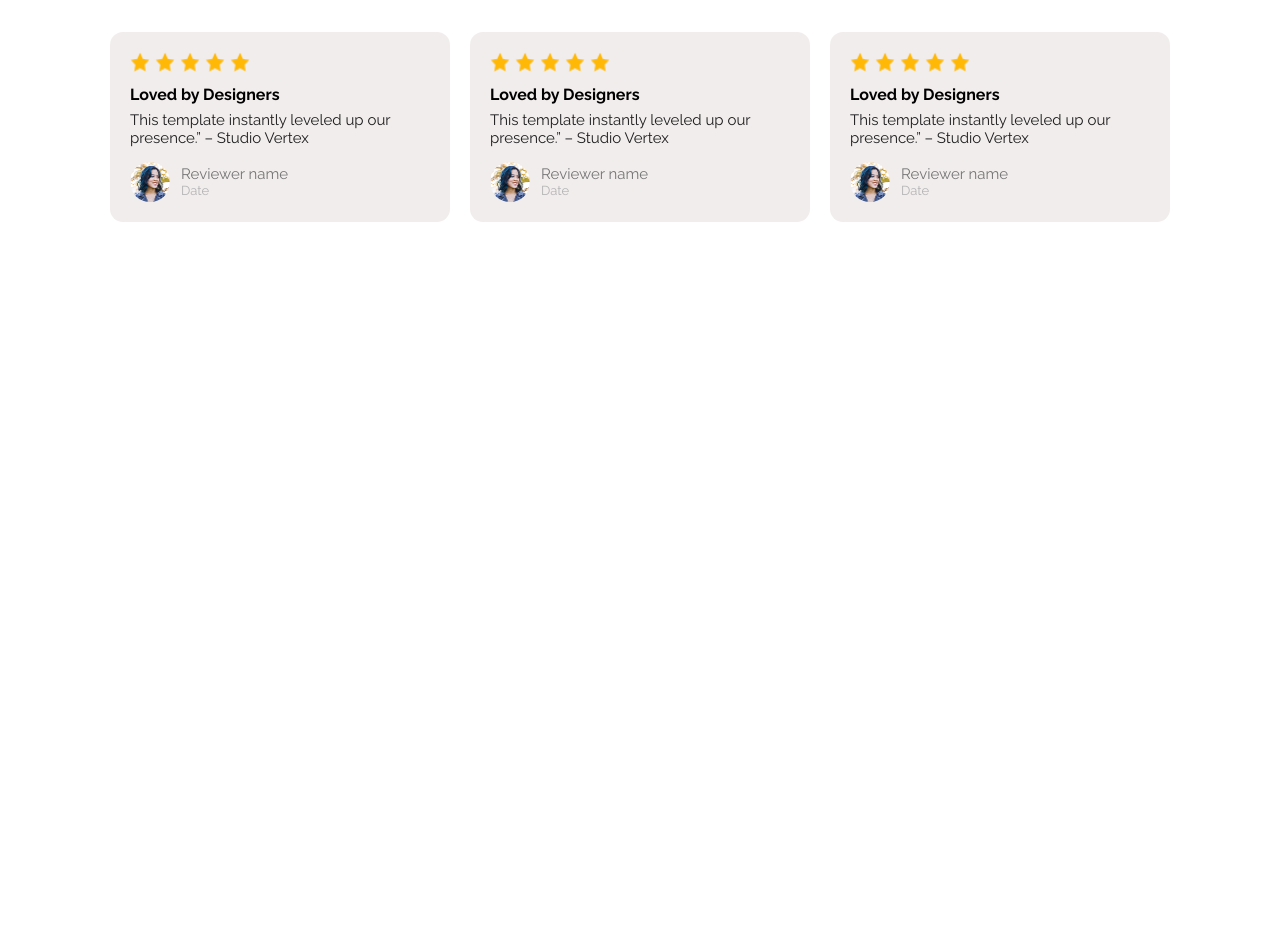
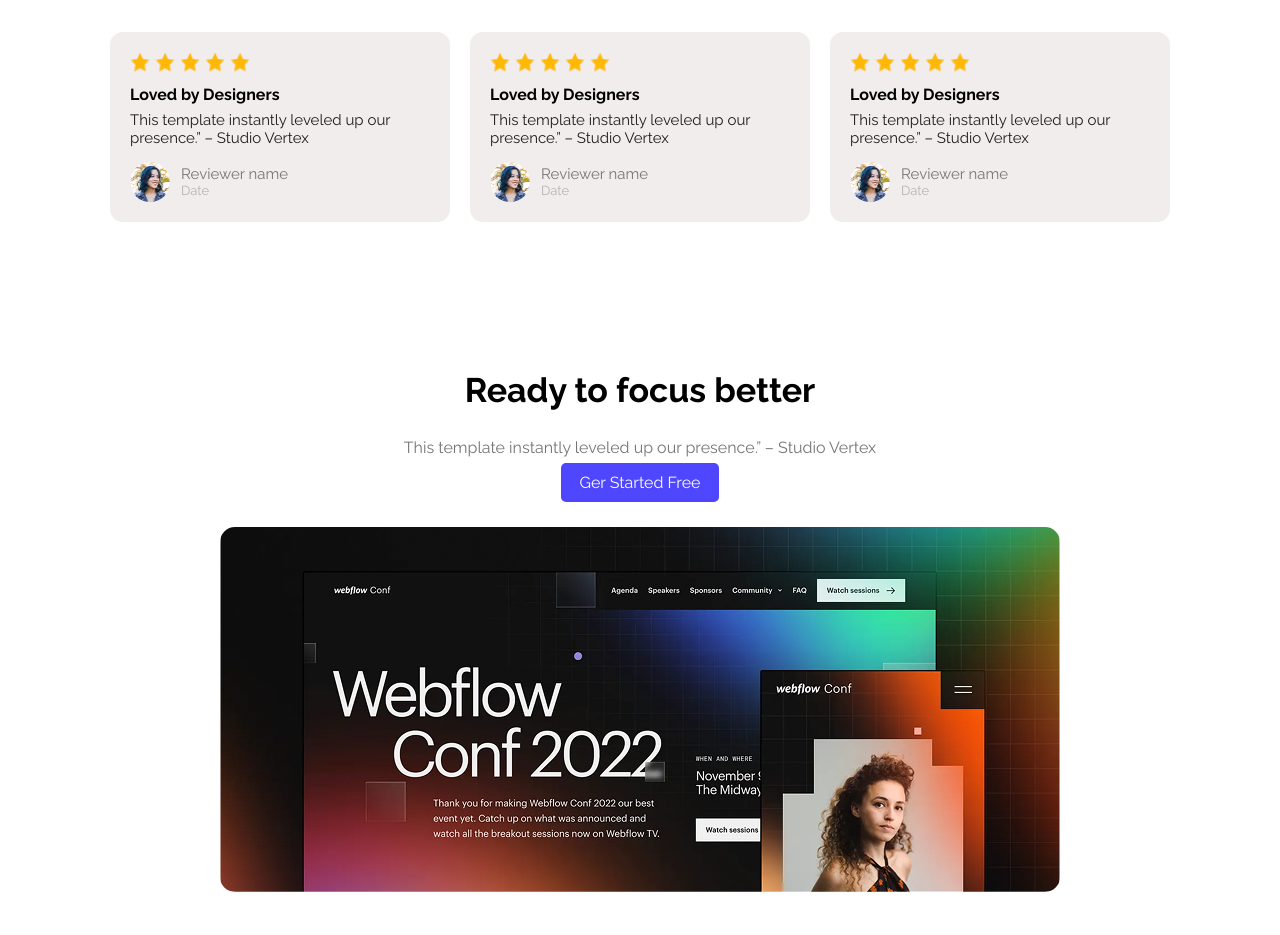
Before and after one commit to jonaidjp/My-first-website, a plain HTML site: page B12A01-landing-launchpad/index.html in a window 1280 px wide. Shown: the part 1647-2582 px from the top of the page. Before the commit the page ends 1932 px from the top, so only its background shows below. Drawn offline with Linux system fonts and the light colour scheme.

Commit message:
messages1

```diff
--- a/B12A01-landing-launchpad/index.html
+++ b/B12A01-landing-launchpad/index.html
@@ -13,7 +13,7 @@
 <body class="raleway">
        <header class="headers">
              <div class="header-top">
-                <h2 class="logo">LOGO</h2>
+                <h2 class="logo inter">LOGO</h2>
                <button class="good"> <a href="" class="btn">Sign up</a></button>
              </div>
              <div class="title">
@@ -101,7 +101,16 @@
                                  </div>
 
                </section>
+                <section class="focus">
+                                <div class="fsc">
+                                <h1>Ready to focus better</h1>
+                                <p>This template instantly leveled up our presence.” – Studio Vertex</p>
+                                <a href="" class="btn2">Ger Started Free</a>
+                                <br>
+                                <img src="/wc-big.png" alt="">
+                                </div>
 
+                </section>
        </main>
        <footer>
 
--- a/B12A01-landing-launchpad/styles/protfolio.css
+++ b/B12A01-landing-launchpad/styles/protfolio.css
@@ -176,3 +176,35 @@
            font-size: 13px;
            color: #B3B3B3;
 }
+.focus{
+               padding: 65px 0;
+               text-align: center;
+               background-color:#FFFFFF ;
+               gap: 20px;
+
+
+}
+.fsc h1{
+       color:#000000 ;
+       font-weight: bold ;
+       font-size: 34px ;
+}
+.fsc p{
+        color: #757575;
+}
+.btn2{
+       text-decoration: none;
+       background-color: #4E47FF;
+       border-radius:5px ;
+       color: #FFFFFF;
+       padding: 10px 18px ;
+
+}
+.focus img{
+                     max-width: 100%;
+                     margin: 35px;
+                     border-radius: 15px;
+}
+p .btn2 {
+          gap: 20px;
+}
```
Also changed, not shown: wc-big.png (renamed from B12A01-landing-launchpad/Assets/wc-big.png).
